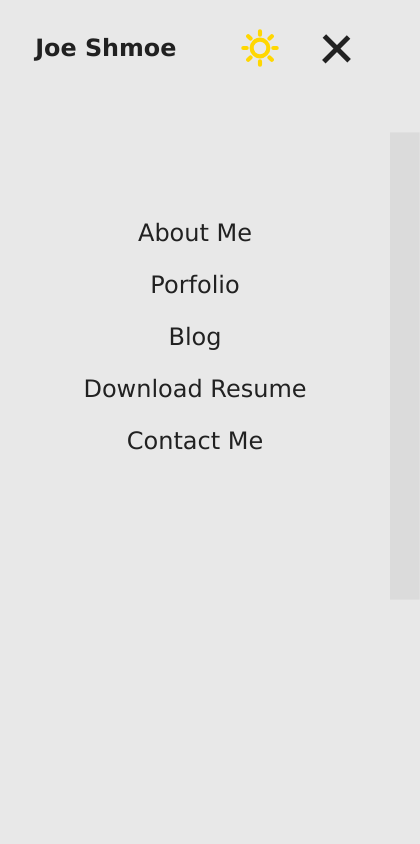
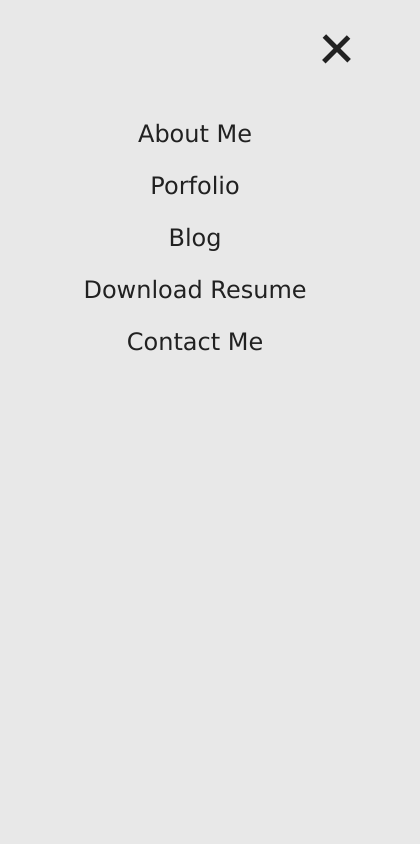
Before and after one commit to ashea29/portfolio-website-example, a plain HTML site: page index.html in a window 390 px wide. Both pictures are taken after a click on the element 337 px from the left and 49 px from the top of the page. Shown: the top 844 px of the page, 420 px wide, since content can reach past the window. Drawn offline with Linux system fonts and the light colour scheme.

Commit message:
modified mobile menu button styles

```diff
--- a/script.js
+++ b/script.js
@@ -54,11 +54,13 @@ themeToggleMobile.addEventListener('click', (e) => {
 mobileMenuBtn.addEventListener('click', function () {
   mobileMenuBtn.classList.toggle('active');
   mobileNavMenu.classList.toggle('active');
+  document.body.classList.toggle('active');
 });
 
 
 mobileMenuLinks.forEach(link => {
   link.addEventListener('click', function () {
+    document.body.classList.remove('active');
     mobileMenuBtn.classList.remove('active');
     mobileNavMenu.classList.remove('active');
   });
--- a/style.css
+++ b/style.css
@@ -99,8 +99,12 @@ body {
   color: var(--text-primary);
 }
 
+body.active {
+  overflow: hidden;
+}
+
 .container {
-  width: min(100% - 2rem, 1300px);
+  width: min(100vw - 2rem, 1300px);
   min-height: 100vh;
   padding-inline: 1.2rem;
   margin-inline: auto;
@@ -429,6 +433,7 @@ footer {
     background: none;
     outline: none;
     border: none;
+    z-index: 11;
   }
 
   .mobile-menu-btn .mobile-menu-bar, .mobile-menu-btn::before, .mobile-menu-btn::after  {
@@ -459,14 +464,14 @@ footer {
 
   .mobile-nav-menu {
     position: fixed;
-    top: 99px;
+    top: 0px;
     left: 100%;
     width: 100%;
     min-height: 100vh;
     display: flex;
     flex-direction: column;
     gap: 1.5rem;
-    z-index: 1000;
+    z-index: 10;
     background-color: var(--mobile-menu-bg);
     padding-top: 120px;
     transition: 0.4s;
@@ -488,6 +493,10 @@ footer {
     flex-direction: column-reverse;
   }
 
+  .hero-img {
+    width: calc(100vw - 3rem);
+  }
+
   .hero-content {
     text-align: center;
     max-width: 60ch;
```
